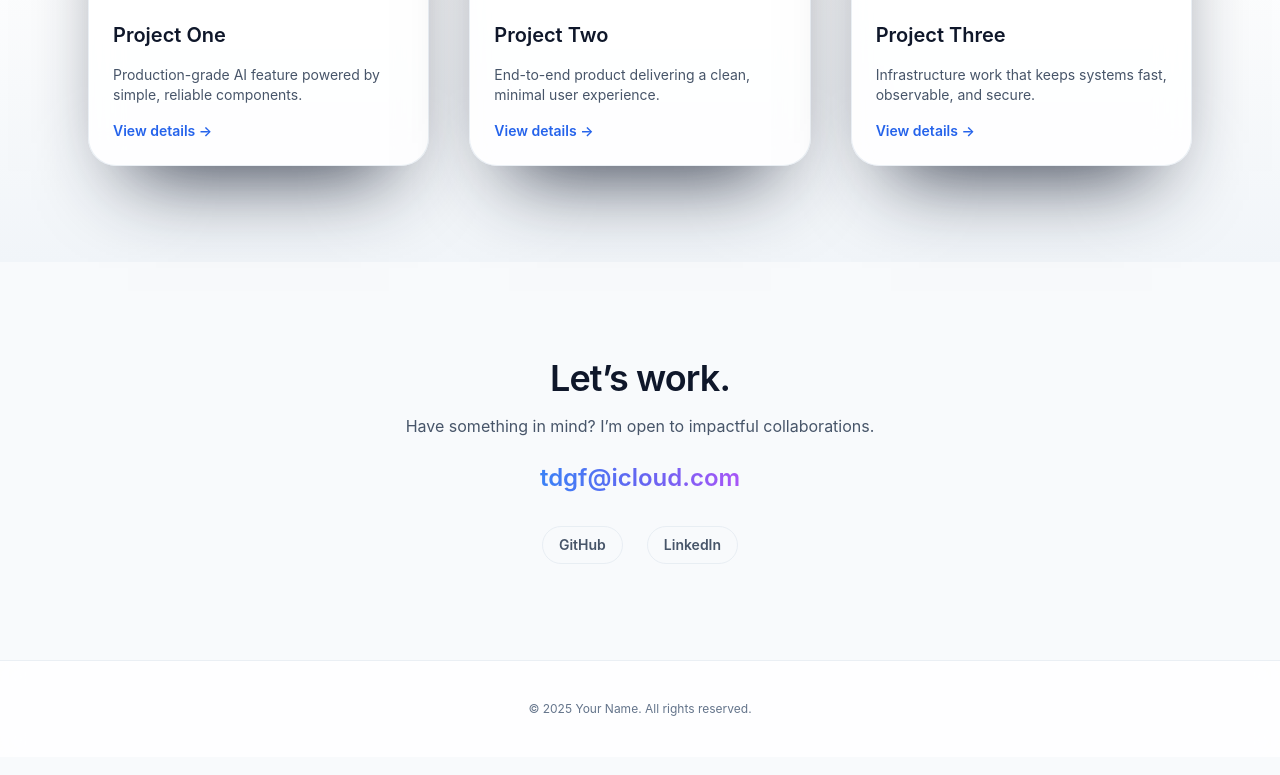
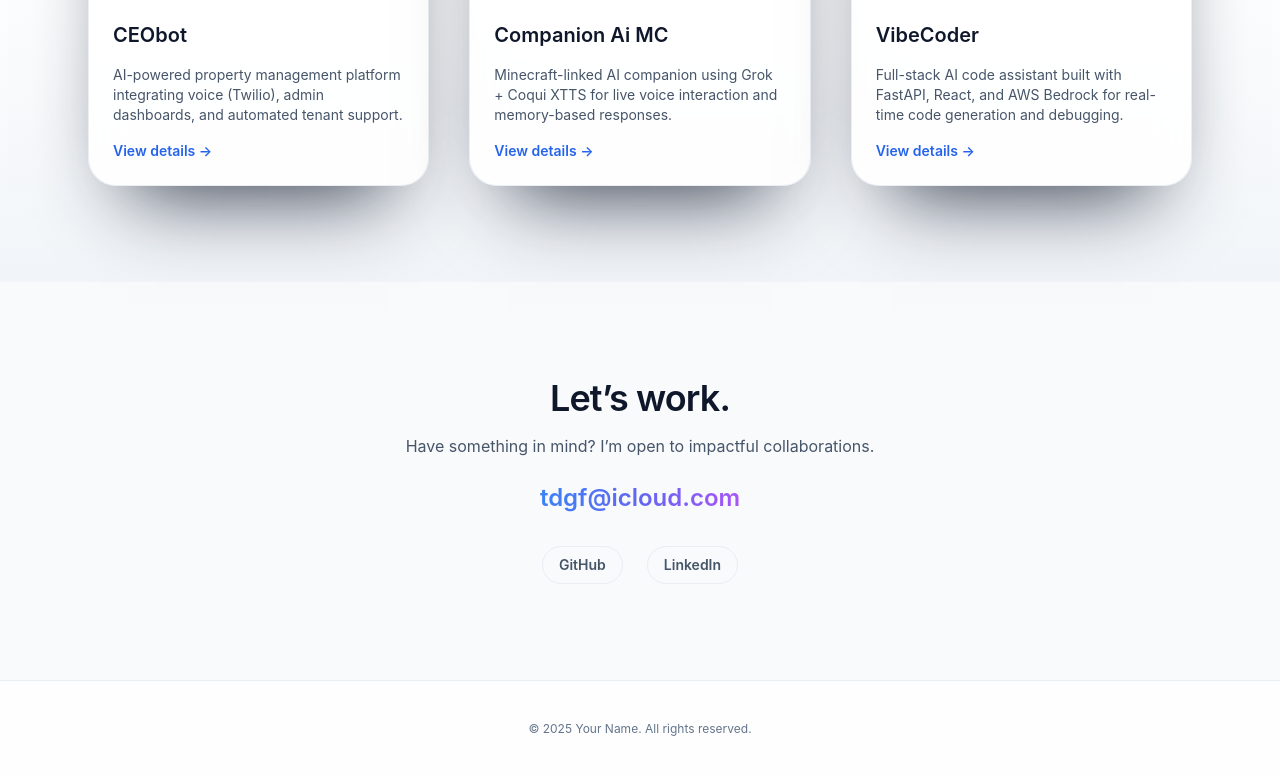
Before and after one commit to gabo2212/PorfolioPage, a website: page index.html in a window 1280 px wide. Shown: the part 3002-3777 px from the top of the page. Drawn offline with Linux system fonts and the light colour scheme.

Commit message:
Add files via upload

```diff
--- a/index.html
+++ b/index.html
@@ -226,8 +226,8 @@
               <span class="absolute left-4 top-4 inline-flex items-center gap-2 rounded-full bg-white/85 px-3 py-1 text-xs font-semibold text-slate-700 shadow-sm dark:bg-slate-900/75 dark:text-slate-200">AI Ops</span>
             </div>
             <div class="flex flex-1 flex-col gap-4 px-6 py-6">
-              <h3 class="text-xl font-semibold text-slate-900 dark:text-white">Project One</h3>
-              <p class="text-sm text-slate-600 dark:text-slate-300">Production-grade AI feature powered by simple, reliable components.</p>
+              <h3 class="text-xl font-semibold text-slate-900 dark:text-white">CEObot</h3>
+              <p class="text-sm text-slate-600 dark:text-slate-300">AI-powered property management platform integrating voice (Twilio), admin dashboards, and automated tenant support.</p>
               <a href="#" class="mt-auto inline-flex items-center gap-2 text-sm font-semibold text-accent-600 transition hover:gap-3 dark:text-accent-400" aria-label="View details for Project One">View details →</a>
             </div>
           </article>
@@ -240,8 +240,8 @@
               <span class="absolute left-4 top-4 inline-flex items-center gap-2 rounded-full bg-white/85 px-3 py-1 text-xs font-semibold text-slate-700 shadow-sm dark:bg-slate-900/75 dark:text-slate-200">Product</span>
             </div>
             <div class="flex flex-1 flex-col gap-4 px-6 py-6">
-              <h3 class="text-xl font-semibold text-slate-900 dark:text-white">Project Two</h3>
-              <p class="text-sm text-slate-600 dark:text-slate-300">End-to-end product delivering a clean, minimal user experience.</p>
+              <h3 class="text-xl font-semibold text-slate-900 dark:text-white">Companion Ai MC</h3>
+              <p class="text-sm text-slate-600 dark:text-slate-300">Minecraft-linked AI companion using Grok + Coqui XTTS for live voice interaction and memory-based responses.</p>
               <a href="#" class="mt-auto inline-flex items-center gap-2 text-sm font-semibold text-accent-600 transition hover:gap-3 dark:text-accent-400" aria-label="View details for Project Two">View details →</a>
             </div>
           </article>
@@ -254,8 +254,8 @@
               <span class="absolute left-4 top-4 inline-flex items-center gap-2 rounded-full bg-white/85 px-3 py-1 text-xs font-semibold text-slate-700 shadow-sm dark:bg-slate-900/75 dark:text-slate-200">Infra</span>
             </div>
             <div class="flex flex-1 flex-col gap-4 px-6 py-6">
-              <h3 class="text-xl font-semibold text-slate-900 dark:text-white">Project Three</h3>
-              <p class="text-sm text-slate-600 dark:text-slate-300">Infrastructure work that keeps systems fast, observable, and secure.</p>
+              <h3 class="text-xl font-semibold text-slate-900 dark:text-white">VibeCoder</h3>
+              <p class="text-sm text-slate-600 dark:text-slate-300">Full-stack AI code assistant built with FastAPI, React, and AWS Bedrock for real-time code generation and debugging.</p>
               <a href="#" class="mt-auto inline-flex items-center gap-2 text-sm font-semibold text-accent-600 transition hover:gap-3 dark:text-accent-400" aria-label="View details for Project Three">View details →</a>
             </div>
           </article>
```
